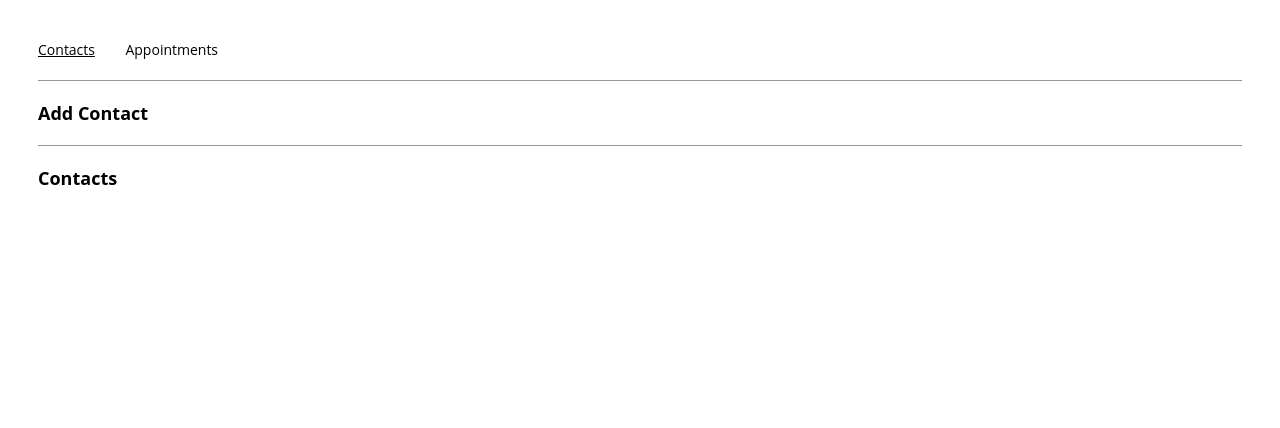
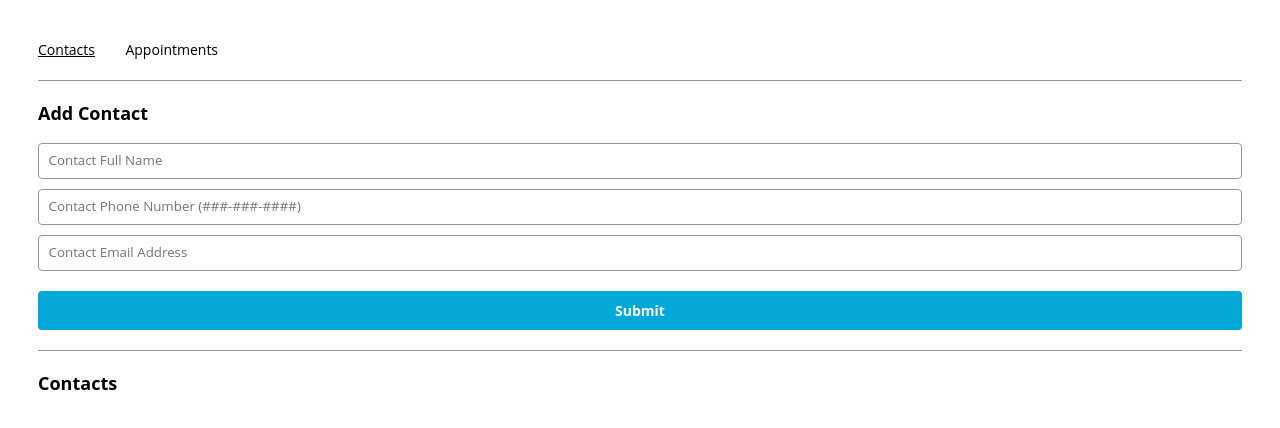
Before and after one commit to manovak24/appointment_planner, a React (Create React App) app: page /contacts in a window 1280 px wide. Shown: the top 428 px of the page. Built offline with nearby package versions, Linux system fonts and the light colour scheme.

Commit message:
refractored on contact page and updated contact form to handle changes when user enters info.

```diff
--- a/src/components/contactForm/ContactForm.js
+++ b/src/components/contactForm/ContactForm.js
@@ -10,6 +10,45 @@ export const ContactForm = ({
   handleSubmit
 }) => {
   return (
-    ContactForm
+    <form onSubmit={handleSubmit}>
+      <label>
+        <input
+          type='text'
+          name='name'
+          value={name}
+          onChange={(e) => setName(e.target.value)}
+          required
+          placeholder='Contact Full Name'
+        />
+      </label>
+      <br />
+
+      <label>
+        <input
+          type='tel'
+          name='phone'
+          pattern="[1-9][0-9]{2}-[1-9][0-9]{2}-[0-9]{4}"
+          value={phone}
+          onChange={(e) => setPhone(e.target.value)}
+          required
+          placeholder='Contact Phone Number (###-###-####)'
+        />
+      </label>
+      <br />
+
+      <label>
+        <input
+          type='email'
+          name='email'
+          value={email}
+          onChange={(e) => setEmail(e.target.value)}
+          required
+          placeholder='Contact Email Address'
+        />
+      </label>
+      <br />
+
+      <input type='submit' name='submit' />
+    </form>
   );
 };
--- a/src/containers/contactsPage/ContactsPage.js
+++ b/src/containers/contactsPage/ContactsPage.js
@@ -3,10 +3,6 @@ import { ContactForm } from '../../components/contactForm/ContactForm';
 import { TileList } from '../../components/tileList/TileList';
 
 export const ContactsPage = (props) => {
-  /*
-  Define state variables for
-  contact info and duplicate check
-  */
 
   const [name, setName] = useState('');
   const [phoneNumber, setPhoneNumber] = useState('');
@@ -18,10 +14,6 @@ export const ContactsPage = (props) => {
 
   const handleSubmit = (e) => {
     e.preventDefault();
-    /*
-    Add contact info and clear data
-    if the contact name is not a duplicate
-    */
     const contact = {
       name: name,
       phoneNumber: phoneNumber,
@@ -67,8 +59,8 @@ export const ContactsPage = (props) => {
         <ContactForm
         name={name}
         setName={setName}
-        phoneNumber={phoneNumber}
-        setPhoneNumber={setPhoneNumber}
+        phone={phoneNumber}
+        setPhone={setPhoneNumber}
         email={email}
         setEmail={setEmail}
         handleSubmit={handleSubmit} />
```
